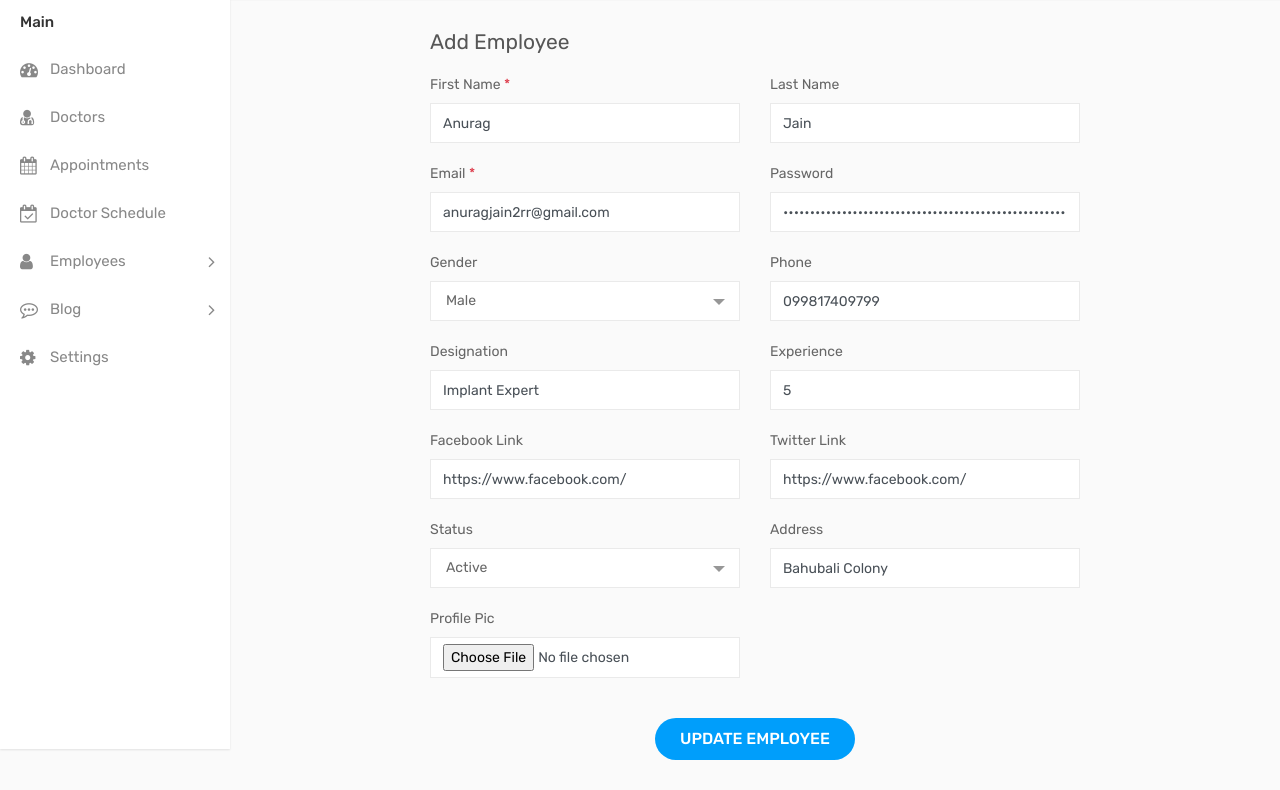
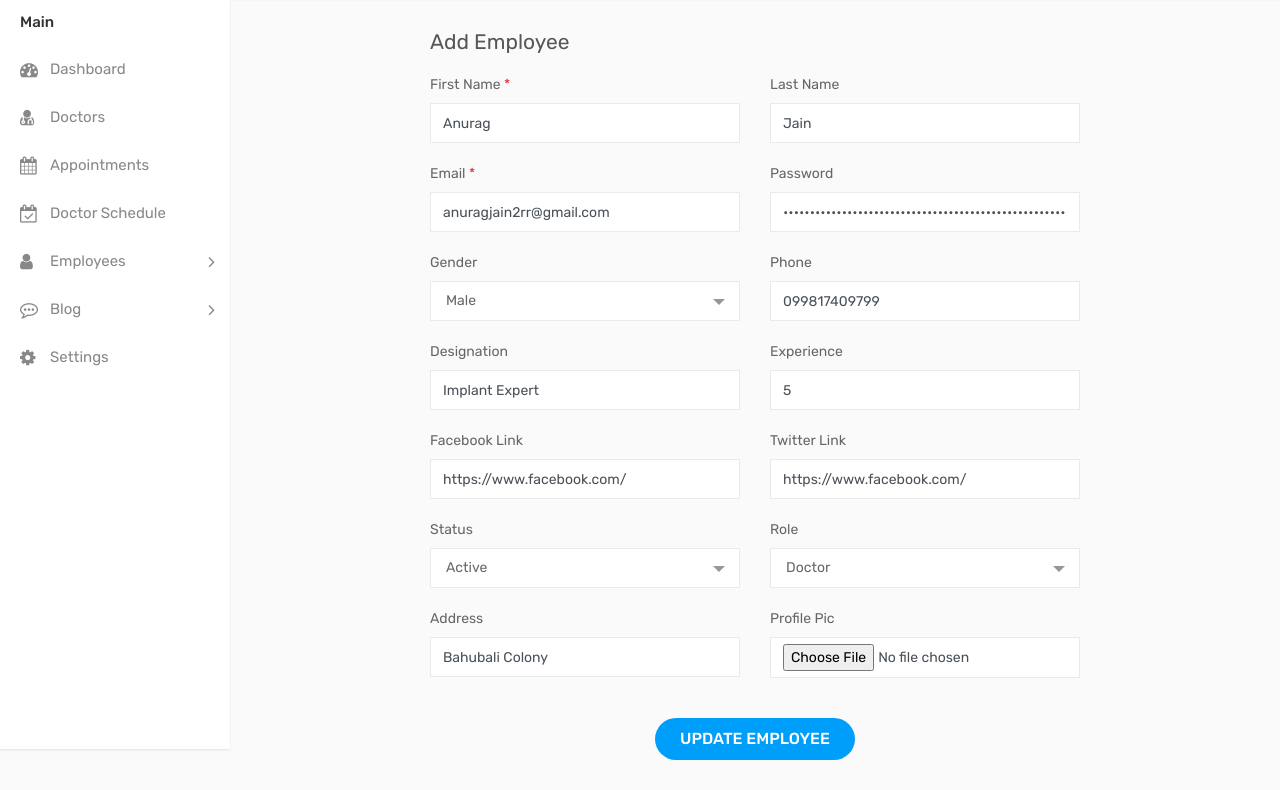
Before and after one commit to Anuragjain20/Dental_Clinic, a Django app: a page that uses staff/templates/basic.html in a window 1280 px wide. Shown: the part 51-841 px from the top of the page. Run offline with Django 3.2, Linux system fonts and the light colour scheme; data comes from the database, SQL or seed files in the repository; parts of the project's set-up code (start-up, migrations or seed data) failed here and were passed over; some libraries are stand-ins or nearby versions.

Commit message:
commented views and updated profile model

```diff
--- a/staff/models.py
+++ b/staff/models.py
@@ -16,7 +16,7 @@ from django.utils.text import slugify
 choices = {
     'status': (('inactive','Inactive'),('active','Active'),('suspended','Suspended')),
     'gender': (('M',"Male"),('F',"Female"),("O","Other")),
-    "role": (('admin','Admin'),('employee','Employee')),
+    "role": (('admin','Admin'),('employee','Employee'),('doctor','Doctor')),
 
 }
 
@@ -39,6 +39,8 @@ class Profile(AbstractUser):
     created_at = models.DateTimeField(auto_now_add=True)
     updated_at = models.DateTimeField(auto_now=True)
 
+    role = models.CharField(max_length=50,choices=choices['role'],default='employee')
+
 
 
 
@@ -55,7 +57,6 @@ class Profile(AbstractUser):
 class Employee(Profile):
 
 
-    role = models.CharField(max_length=50,choices=choices['role'],default='employee')
     slug = models.SlugField(max_length=250, unique=True)
 
 
--- a/staff/templates/editDoctor.html
+++ b/staff/templates/doctors/editDoctor.html
@@ -37,6 +37,7 @@
                                 <input class="form-control" type="password" name="password" value="{{emp.password}}" required>
                             </div>
                         </div>
+
                         <div class="col-sm-6">
                             <div class="form-group">
                                 <label>Gender</label>
@@ -97,7 +98,16 @@
                                 </select>
                             </div>
                         </div>
-
+                        <div class="col-sm-6">
+                            <div class="form-group">
+                                <label>Role</label>
+                                <select class="select" name='role'>
+                                    {% for value,text in choices.role %}
+                                    <option value="{{value}}" {% if emp.role == value %} selected {% endif %}>{{text}}</option>
+                                  {% endfor %}
+                                </select>
+                            </div>
+                        </div>
 
 
                         <div class="col-sm-6">
--- a/staff/views.py
+++ b/staff/views.py
@@ -5,20 +5,26 @@ from django.shortcuts import render, redirect
 from .models import *
 import markdown
 
-
-# Create your views here.
-
+#----------------------------- DashBoard --------------------------------------------------------------
 
 def dashboard(request):
     return render(request, 'dashboard.html')
 
 
+
+
+
+
+#******************************************** Employee Section *****************************************************
+
+#------------------------------ List of Employee ---------------------
 def employeeView(request):
     employees = Employee.objects.all().order_by('-created_at')
 
-    return render(request, 'employeelist.html', {'employees': employees})
+    return render(request, 'employee/employeelist.html', {'employees': employees})
 
 
+#------------------------------ Add Employee -------------------------
 def addEmployee(request):
 
     try:
@@ -48,9 +54,9 @@ def addEmployee(request):
         print("---------------")
         print(e)
 
-    return render(request, 'addemployee.html', {'choices': choices})
+    return render(request, 'employee/addemployee.html', {'choices': choices})
 
-
+#------------------------------ Delete Employe -----------------------
 def delete_employee(request, slug):
 
     try:
@@ -64,7 +70,7 @@ def delete_employee(request, slug):
         messages.error(request, 'Employee Not Deleted')
         return redirect('/staff/employee/')
 
-
+#------------------------------ Edit Employe --------------------------
 def editEmployee(request, slug):
 
     try:
@@ -92,34 +98,28 @@ def editEmployee(request, slug):
             messages.success(request, 'Employee Updated Successfully')
             return redirect('/staff/employee/')
         else:
-            return render(request, 'edit_employee.html', {'emp': emp, 'choices': choices})
+            return render(request, 'employee/edit_employee.html', {'emp': emp, 'choices': choices})
     except Exception as e:
         print(e)
         messages.error(request, 'Employee Not Found')
         return redirect('/staff/employee/')
 
-
-def delete_doctor(request, slug):
-
-    try:
-        print(slug)
-        doc = DoctorModel.objects.get(slug=slug)
-        doc.delete()
-        messages.success(request, 'Employee Deleted Successfully')
-        return redirect('/staff/doctors/')
-    except Exception as e:
-        print(e)
-        messages.error(request, 'Employee Not Deleted')
-        return redirect('/staff/doctors/')
+#******************************************** End of Employee Section ********************************************
 
 
 
+
+
+#******************************************** Doctor Section *****************************************************
+
+#-------------------------------------- List of Doctor ----------------------
 def doctorView(request):
     doctor = DoctorModel.objects.all().order_by('-created_at')
 
-    return render(request, 'doctorlist.html', {'doctorview': doctor})
+    return render(request, 'doctors/doctorlist.html', {'doctorview': doctor})
 
 
+#-------------------------------------- Add Doctor ---------------------------
 def addDoctor(request):
 
     try:
@@ -137,6 +137,7 @@ def addDoctor(request):
                 'password': request.POST['password'],
                 'fb_link': request.POST['fb_link'],
                 'tw_link': request.POST['tw_link'],
+                'role': request.POST['role'],
 
 
             }
@@ -147,15 +148,18 @@ def addDoctor(request):
             doc_obj.set_password(form['password'])
             doc_obj.save()
             return redirect('/staff/doctors/')
+        else:
+            return render(request, 'doctors/addDoctor.html', {'choices': choices})
+
 
     except Exception as e:
         print("---------------")
         print(e)
 
-    return render(request, 'addDoctor.html', {'choices': choices})
+    return render(request, 'doctors/addDoctor.html', {'choices': choices})
 
 
-
+#-------------------------------------- Edit Doctor ---------------------------
 def editDoctor(request, slug):
 
     try:
@@ -174,6 +178,7 @@ def editDoctor(request, slug):
                 'password': request.POST['password'],
                 'fb_link': request.POST['fb_link'],
                 'tw_link': request.POST['tw_link'],
+                   'role': request.POST['role'],
 
 
             }
@@ -186,17 +191,44 @@ def editDoctor(request, slug):
             messages.success(request, 'Employee Updated Successfully')
             return redirect('/staff/doctors/')
         else:
-            return render(request, 'editDoctor.html', {'emp': doc, 'choices': choices})
+            return render(request, 'doctors/editDoctor.html', {'emp': doc, 'choices': choices})
     except Exception as e:
         print(e)
         messages.error(request, 'Doctor Not Found')
         return redirect('/staff/doctors/')
 
+#-------------------------------------- Delete Doctor --------------------------
+def delete_doctor(request, slug):
+
+    try:
+        print(slug)
+        doc = DoctorModel.objects.get(slug=slug)
+        doc.delete()
+        messages.success(request, 'Employee Deleted Successfully')
+        return redirect('/staff/doctors/')
+    except Exception as e:
+        print(e)
+        messages.error(request, 'Employee Not Deleted')
+        return redirect('/staff/doctors/')
+
+
+#******************************************** End of Doctor Section ********************************************
+
+
+
+
+
+
+#******************************************** Doctor Schedule Section ********************************************
+
+#-------------------------------------- List of Doctor Schedule -------------------
 def doctorScheduleView(request):
     doctorsched = DoctorSchedule.objects.all().order_by('-created_at')
 
-    return render(request, 'doctorSchedule.html', {'docshed': doctorsched})
+    return render(request, 'doctorSchedule/doctorSchedule.html', {'docshed': doctorsched})
 
+
+#-------------------------------------- Add Doctor Schedule ------------------------
 def addDoctorSchedule(request):
 
     try:
@@ -221,7 +253,7 @@ def addDoctorSchedule(request):
         else:
             doctor_objs = DoctorModel.objects.filter(status='active')
 
-            return render(request, 'addDoctorschedule.html', {'doc_choices': doctor_objs, 'choices': choices})
+            return render(request, 'doctorSchedule/addDoctorschedule.html', {'doc_choices': doctor_objs, 'choices': choices})
 
     except Exception as e:
 
@@ -231,7 +263,7 @@ def addDoctorSchedule(request):
     messages.error(request, 'Schedule Not Added')
     return redirect('/staff/doctorSchedule/')
 
-
+#-------------------------------------- Generate Slots -----------------------------
 def gen_slots(request,id):
     try:
         docshd = DoctorSchedule.objects.get(id=id)
@@ -248,19 +280,40 @@ def gen_slots(request,id):
         messages.error(request, 'Slots Not Generated')
         return redirect('/staff/doctorSchedule/')
 
+#******************************************** End of Doctor Schedule Section ********************************************
+
+
+
+#******************************************** Appointment Section ********************************************
+
+#-------------------------------------- List of Appointment -----------------------------
 def viewAppointment(request):
     appointment = BookAppointment.objects.all().order_by('-created')
-    return render(request, 'viewAppointment.html', {'appointment': appointment})
+    return render(request, 'appointment/viewAppointment.html', {'appointment': appointment})
 
+
+#-------------------------------------- Specific Appointment Details----------------------
 def viewParticularAppointment(request,id):
     appointment = BookAppointment.objects.get(conformation_id=id)
-    return render(request, 'viewParticularAppointment.html', {'appointment': appointment})
+    return render(request, 'appointment/viewParticularAppointment.html', {'appointment': appointment})
+
+#******************************************** End of Appointment Section ********************************************
+
+
+
+
+
+
+#********************************************  Blogs Section ********************************************
+
+#-------------------------------------- List of Blogs -------------------------------
 
 def viewAllBlogs(request):
     blogs = Blog.objects.all().order_by('-created')
-    return render(request, 'total_blogs.html', {'blogs': blogs})
+    return render(request, 'blogs/total_blogs.html', {'blogs': blogs})
 
 
+#-------------------------------------- Add Blog -------------------------------------
 
 def addBlog(request):
     try:
@@ -292,18 +345,19 @@ def addBlog(request):
             statuschoice=(('draft', 'Draft'),('published', 'Published'))
             doctor_objs = DoctorModel.objects.filter(status='active')
 
-            return render(request, 'addBlog.html', {'choices': statuschoice, 'doc_choices': doctor_objs})
+            return render(request, 'blogs/addBlog.html', {'choices': statuschoice, 'doc_choices': doctor_objs})
     except Exception as e:
         print(e)
         messages.error(request, 'Blog Not Added')
         return redirect('/staff/blogs/')
 
+#-------------------------------------- View Specific Blog ----------------------------
 
 def view_blog_part(request,id):
     blog = Blog.objects.get(id=id)
-    return render(request, 'view_blog_part.html', {'blog': blog})
+    return render(request, 'blogs/view_blog_part.html', {'blog': blog})
 
-
+#-------------------------------------- Delete Blog ------------------------------------
 
 def deleteBlog(request,id):
     try:
@@ -316,6 +370,7 @@ def deleteBlog(request,id):
         messages.error(request, 'Blog Not Deleted')
         return redirect('/staff/blogs/')
 
+#-------------------------------------- Edit Blog ----------------------------------------
 
 def editBlog(request,id):
     try:
@@ -339,8 +394,10 @@ def editBlog(request,id):
         else:
             statuschoice=(('draft', 'Draft'),('published', 'Published'))
             doctor_objs = DoctorModel.objects.filter(status='active')
-            return render(request, 'editBlog.html', {'blog': blog, 'choices': statuschoice, 'doc_choices': doctor_objs})
+            return render(request, 'blogs/editBlog.html', {'blog': blog, 'choices': statuschoice, 'doc_choices': doctor_objs})
     except Exception as e:
         print(e)
         messages.error(request, 'Blog Not Updated')
         return redirect('/staff/blogs/')
+
+#******************************************** End of Blogs Section ********************************************
```
Also changed, not shown: staff/templates/doctors/addDoctor.html (renamed from staff/templates/addDoctor.html, +10 -0 lines), website/views.py (+40 -9 lines), db.sqlite3, staff/migrations/0004_remove_employee_role_profile_role.py (added), staff/templates/appointment/viewAppointment.html (renamed from staff/templates/viewAppointment.html), staff/templates/appointment/viewParticularAppointment.html (renamed from staff/templates/viewParticularAppointment.html), staff/templates/blogs/addBlog.html (renamed from staff/templates/addBlog.html), staff/templates/blogs/editBlog.html (renamed from staff/templates/editBlog.html), staff/templates/blogs/total_blogs.html (renamed from staff/templates/total_blogs.html), staff/templates/blogs/view_blog_part.html (renamed from staff/templates/view_blog_part.html), staff/templates/doctorSchedule/addDoctorschedule.html (renamed from staff/templates/addDoctorschedule.html), staff/templates/doctorSchedule/doctorSchedule.html (renamed from staff/templates/doctorSchedule.html), staff/templates/doctors/doctorlist.html (renamed from staff/templates/doctorlist.html), staff/templates/employee/addemployee.html (renamed from staff/templates/addemployee.html), 2 more files.
